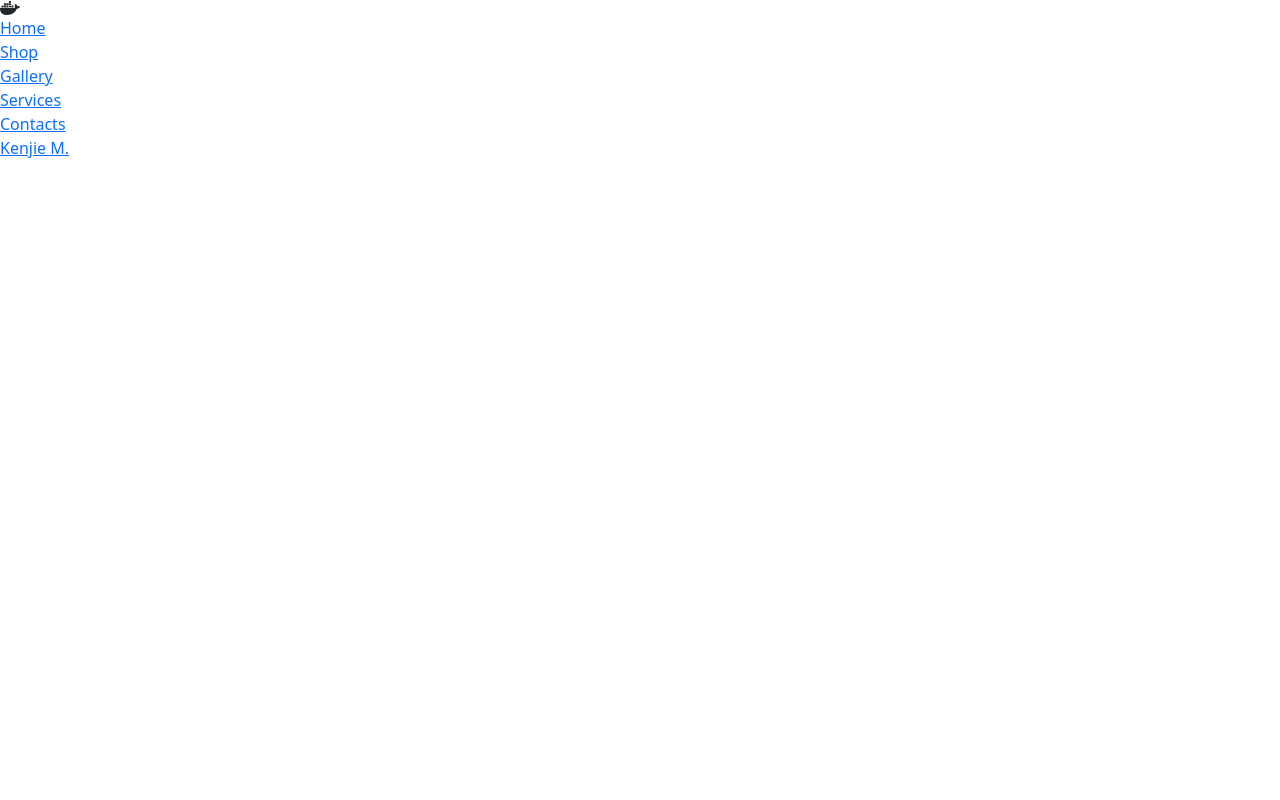
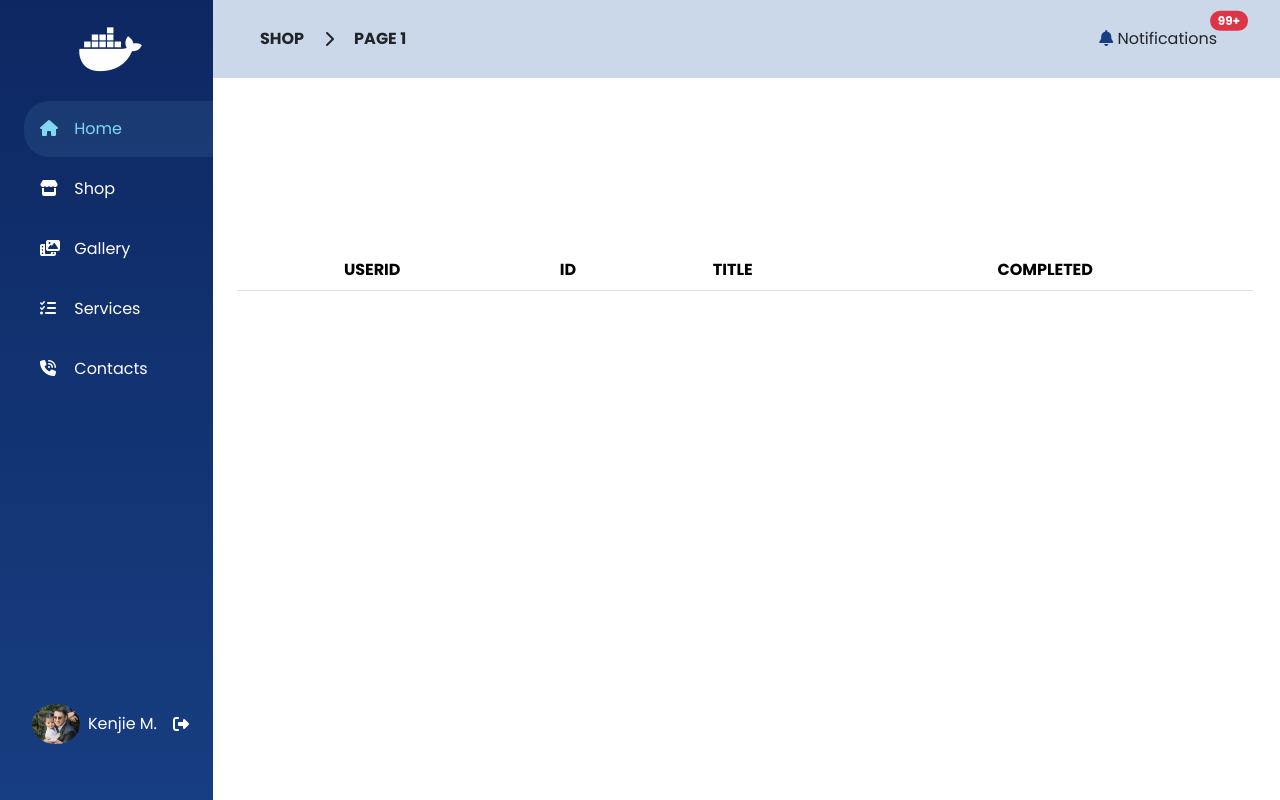
Before and after one commit to ui-kenjie/simpleTablewithJS, a plain HTML site: page index.html in a window 1280 px wide. Drawn offline with nearby package versions, Linux system fonts and the light colour scheme; no server answers.

Commit message:
fetch jsonefakeplaceholder, append to table

```diff
--- /dev/null
+++ b/fonts.css
@@ -0,0 +1,109 @@
+
+/* FONTS CLASSES */
+.poppins-thin {
+    font-family: "Poppins", sans-serif;
+    font-weight: 100;
+    font-style: normal;
+  }
+
+  .poppins-extralight {
+    font-family: "Poppins", sans-serif;
+    font-weight: 200;
+    font-style: normal;
+  }
+
+  .poppins-light {
+    font-family: "Poppins", sans-serif;
+    font-weight: 300;
+    font-style: normal;
+  }
+
+  .poppins-regular {
+    font-family: "Poppins", sans-serif;
+    font-weight: 400;
+    font-style: normal;
+  }
+
+  .poppins-medium {
+    font-family: "Poppins", sans-serif;
+    font-weight: 500;
+    font-style: normal;
+  }
+
+  .poppins-semibold {
+    font-family: "Poppins", sans-serif;
+    font-weight: 600;
+    font-style: normal;
+  }
+
+  .poppins-bold {
+    font-family: "Poppins", sans-serif;
+    font-weight: 700;
+    font-style: normal;
+  }
+
+  .poppins-extrabold {
+    font-family: "Poppins", sans-serif;
+    font-weight: 800;
+    font-style: normal;
+  }
+
+  .poppins-black {
+    font-family: "Poppins", sans-serif;
+    font-weight: 900;
+    font-style: normal;
+  }
+
+  .poppins-thin-italic {
+    font-family: "Poppins", sans-serif;
+    font-weight: 100;
+    font-style: italic;
+  }
+
+  .poppins-extralight-italic {
+    font-family: "Poppins", sans-serif;
+    font-weight: 200;
+    font-style: italic;
+  }
+
+  .poppins-light-italic {
+    font-family: "Poppins", sans-serif;
+    font-weight: 300;
+    font-style: italic;
+  }
+
+  .poppins-regular-italic {
+    font-family: "Poppins", sans-serif;
+    font-weight: 400;
+    font-style: italic;
+  }
+
+  .poppins-medium-italic {
+    font-family: "Poppins", sans-serif;
+    font-weight: 500;
+    font-style: italic;
+  }
+
+  .poppins-semibold-italic {
+    font-family: "Poppins", sans-serif;
+    font-weight: 600;
+    font-style: italic;
+  }
+
+  .poppins-bold-italic {
+    font-family: "Poppins", sans-serif;
+    font-weight: 700;
+    font-style: italic;
+  }
+
+  .poppins-extrabold-italic {
+    font-family: "Poppins", sans-serif;
+    font-weight: 800;
+    font-style: italic;
+  }
+
+  .poppins-black-italic {
+    font-family: "Poppins", sans-serif;
+    font-weight: 900;
+    font-style: italic;
+  }
--- a/index.html
+++ b/index.html
@@ -6,6 +6,11 @@
     <!-- BOOTSTRAP -->
     <link href="https://cdn.jsdelivr.net/npm/bootstrap@5.3.3/dist/css/bootstrap.min.css" rel="stylesheet" integrity="sha384-QWTKZyjpPEjISv5WaRU9OFeRpok6YctnYmDr5pNlyT2bRjXh0JMhjY6hW+ALEwIH" crossorigin="anonymous">
     <script src="https://cdn.jsdelivr.net/npm/bootstrap@5.3.3/dist/js/bootstrap.bundle.min.js" integrity="sha384-YvpcrYf0tY3lHB60NNkmXc5s9fDVZLESaAA55NDzOxhy9GkcIdslK1eN7N6jIeHz" crossorigin="anonymous"></script>
+
+    <!-- FONTS -->
+    <link rel="preconnect" href="https://fonts.googleapis.com">
+    <link rel="preconnect" href="https://fonts.gstatic.com" crossorigin>
+    <link href="https://fonts.googleapis.com/css2?family=Poppins:ital,wght@0,100;0,200;0,300;0,400;0,500;0,600;0,700;0,800;0,900;1,100;1,200;1,300;1,400;1,500;1,600;1,700;1,800;1,900&display=swap" rel="stylesheet">
 
     <!-- FONT AWESOME -->
     <link rel="stylesheet" href="https://cdnjs.cloudflare.com/ajax/libs/font-awesome/6.5.2/css/all.min.css" integrity="sha512-SnH5WK+bZxgPHs44uWIX+LLJAJ9/2PkPKZ5QiAj6Ta86w+fsb2TkcmfRyVX3pBnMFcV7oQPJkl9QevSCWr3W6A==" crossorigin="anonymous" referrerpolicy="no-referrer" />
@@ -17,34 +22,83 @@
 </head>
 <body>
 
-
-    <aside>
-        <nav class="main-logo">
-            <i class="fa-brands fa-docker"></i>
+    <div class="main-container poppins-regular">
+        <aside id="sideNav" class="d-grid w-100 h-100 justify-content-center flex-wrap align-items-start ps-2 pt-4 pb-5">
+            <nav class="main-logo w-100 text-center px-4">
+                <a href="#" class="logo">
+                    <i class="fa-brands fa-docker logo"></i>
+                </a>
             </nav>
-        <nav class="main-navigation">
-            <a href="" class="d-block">
+            <nav class="main-navigation w-100  ps-3">
+                <a href="" class="nav-link d-block text-white link-offset-2 link-underline link-underline-opacity-0 py-3 ps-3 pe-2 mt-1 active">
+                    <i class="fa-solid fa-house"></i>
                     <span>Home</span>
                 </a>
-            <a href="" class="d-block">
+                <a href="" class="nav-link d-block text-white link-offset-2 link-underline link-underline-opacity-0 py-3 ps-3 pe-2 mt-1">
+                    <i class="fa-solid fa-store"></i>
                     <span>Shop</span>
                 </a>
-            <a href="" class="d-block">
+                <a href="" class="nav-link d-block text-white link-offset-2 link-underline link-underline-opacity-0 py-3 ps-3 pe-2 mt-1">
+                    <i class="fa-solid fa-photo-film"></i>
                     <span>Gallery</span>
                 </a>
-            <a href="" class="d-block">
+                <a href="" class="nav-link d-block text-white link-offset-2 link-underline link-underline-opacity-0 py-3 ps-3 pe-2 mt-1">
+                    <i class="fa-solid fa-list-check"></i>
                     <span>Services</span>
                 </a>
-            <a href="" class="d-block">
+                <a href="" class="nav-link d-block text-white link-offset-2 link-underline link-underline-opacity-0 py-3 ps-3 pe-2 mt-1">
+                    <i class="fa-solid fa-phone-volume"></i>
                     <span>Contacts</span>
                 </a>
             </nav>
-        <nav class="account-navigation">
-            <a href="">
+            <nav class="account-navigation w-100 text-white px-4">
+                <div class="d-flex justify-content-center align-items-center gap-2">
+                    <img src="./images/asd123.png" alt="" class="user-img w-100">
+                    <a href="" class="text-white link-offset-2 link-underline link-underline-opacity-0 py-3">
                         <span>Kenjie M.</span>
                     </a>
+                    <button class="ms-2 nav-link btn btn-transparent border-o">
+                        <i class="fa-solid fa-right-from-bracket"></i>
+                    </button>
+                </div>
             </nav>
         </aside>
+        <section class="body-container w-100">
+            <div class="top-navbar">
+                <div class="breadcrumbs fw-bold">
+                    <span class="page">Shop</span>
+                        <i class="fa-solid fa-chevron-right"></i>
+                    <span class="page">page 1</span>
+                </div>
+                <div class="notifications">
+                    <button type="button" class="btn btn-transparent position-relative">
+                        <i class="fa-solid fa-bell colr-active"></i>
+                        Notifications
+                        <span class="position-absolute top-0 start-100 translate-middle badge rounded-pill bg-danger">
+                          99+
+                          <span class="visually-hidden">unread messages</span>
+                        </span>
+                      </button>
+                </div>
+            </div>
+            <div class="content-container">
+                <table id="tableSample" class="table text-center">
+                    <thead class="fw-bold text-uppercase">
+                        <tr>
+                            <td>userId</td>
+                            <td>id</td>
+                            <td>title</td>
+                            <td>completed</td>
+                        </tr>
+                    </thead>
+                    <tbody>
+
+                    </tbody>
+                </table>
+            </div>
+        </section>
+    </div>
 
 </body>
+<script src="./index.js"></script>
 </html>
--- a/index.js
+++ b/index.js
@@ -0,0 +1,37 @@
+let aside_width = document.querySelector('#sideNav');
+let root_theme = document.querySelector(':root');
+
+root_theme.style.setProperty('--asidePadding', parseInt(aside_width.offsetWidth) +3 + 'px');
+
+
+
+const apiCall = async () => {
+    const apiCallPromise  = await
+    fetch('https://jsonplaceholder.typicode.com/todos');
+    const apiCallObj = await apiCallPromise.json();
+    return apiCallObj;
+};
+const tableContent = () => {
+
+    let x = 20;
+    let i = 0;
+
+    apiCall().then( objectText => {
+        let tableSample = document.querySelector('#tableSample tbody');
+
+        const array2 = objectText;
+        array2.forEach(element => {
+
+                if(i < x ) {
+                    tableSample.innerHTML += `<tr>  <td>${element.userId}</td> <td>${element.id}</td>  <td>${element.title}</td>  <td>${element.completed}</td>  </tr>`
+                }
+
+                i = i +1;
+        });
+
+    })
+
+}
+
+console.log(apiCall())
+tableContent()
--- a/style.css
+++ b/style.css
@@ -0,0 +1,94 @@
+/* Import fonts */
+@import './fonts.css';
+
+/* color combinations */
+:root {
+    --main-color: #0D2762;
+    --secondary-color: #173E81;
+    --whiteColor: #fff;
+    --nav-hover-color: #82D8EF;
+    --nav-hover-bg: #82d8ef17;
+    --top-nav-bg: #cbd8e9;
+    --asidePadding: ;
+}
+
+/* MAIN CONTAINER */
+.main-container {
+    display: flex;
+}
+
+/* SIDEBAR */
+aside {
+    max-width: fit-content;
+    grid-template-rows: 10% 1fr 1fr;
+    background: rgb(37, 76, 93);
+    background: linear-gradient(180deg, var(--main-color) 0%, var(--secondary-color) 100%);
+    min-height: 100vh;
+    position: fixed;
+    z-index: 2;
+}
+.account-navigation {
+    display: flex;
+    align-items: flex-end;
+    height: 100%;
+}
+.main-logo > .logo {
+    font-size: 50px;
+    color: var(--whiteColor);
+}
+.main-navigation a i {
+    width: 30px;
+}
+.nav-link {
+    font-size: 1em;
+    transition: 0.2s all ease-in-out;
+}
+.nav-link  * {
+    transition: 0.2s all ease-in-out;
+}
+.nav-link.active *, .nav-link:hover * {
+    color: var(--nav-hover-color);
+}
+.main-navigation a:hover, .main-navigation a.active {
+    background: var(--nav-hover-bg);
+    border-top-left-radius: 25px;
+    border-bottom-left-radius: 25px;
+}
+img.user-img {
+    max-width: 48px;
+    border-radius: 50%;
+}
+
+/* body content */
+.body-container {
+    padding-left: var(--asidePadding);
+    position: relative;
+    z-index: 1;
+}
+.breadcrumbs {
+    display: flex;
+    gap: 20px;
+    align-items: center;
+    text-transform: uppercase;
+}
+.top-navbar {
+    display: flex;
+    width: 100%;
+    justify-content: space-between;
+    padding: 20px 50px;
+    background-color: var(--top-nav-bg);
+    align-items: center;
+}
+.colr-active {
+    color: var(--secondary-color);
+}
+.content-container {
+    min-height: 50vh;
+    display: flex;
+    justify-content: center;
+    align-items: center;
+}
+table {
+    max-width: 95%;
+    margin: 0 auto;
+}
```
Also changed, not shown: images/asd123.png (added). Lines whose indentation alone changed are shown as unchanged.
